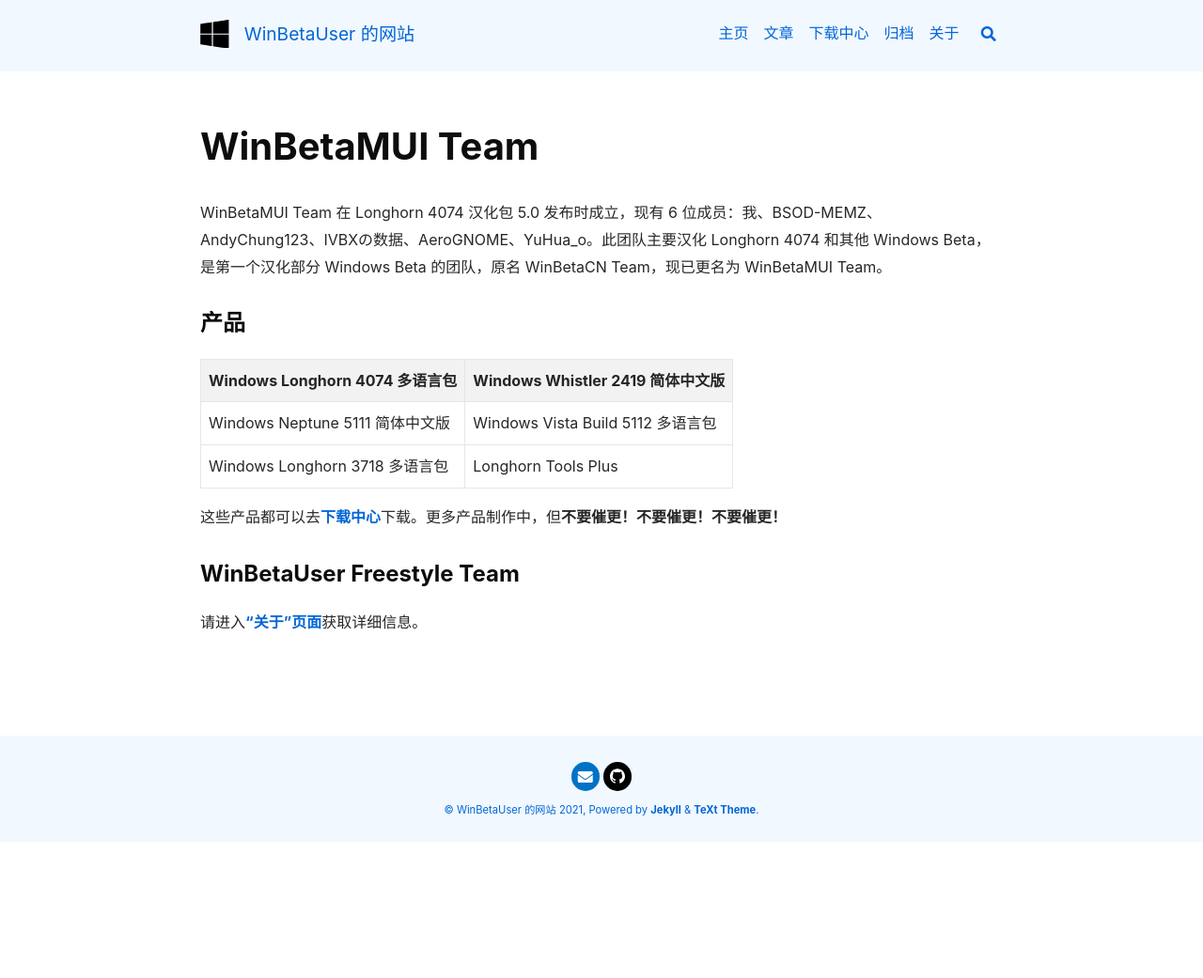
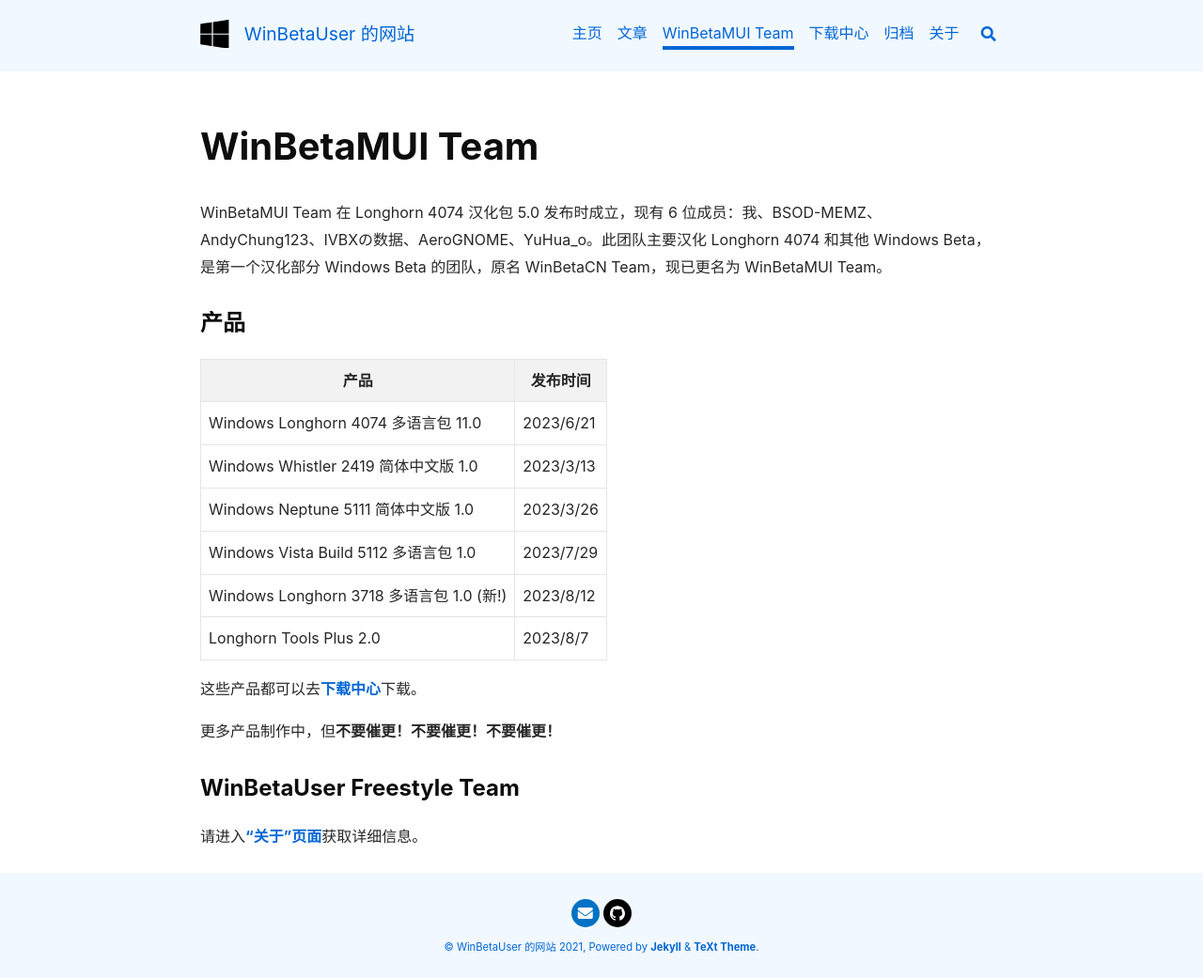
Before and after one commit to orangeZSCB/wbl2.github.io, a Jekyll site: the page built from winbetamui.md, in a window 1280 px wide, cut to the strip 104-1145 px from the top of the page. Shown: the whole strip at 94% size. Built offline with Jekyll 4.4.1, drawn with Linux system fonts in a browser that asks for light colours; nearby versions of some CDN libraries; before the commit the page ends 1000 px from its top, so only the background shows below that.

Commit message:
2212231cddecdcde

```diff
--- a/winbetamui.md
+++ b/winbetamui.md
@@ -7,12 +7,18 @@
 
 ### 产品
 
-| Windows Longhorn 4074 多语言包  | Windows Whistler 2419 简体中文版  |
-| ----------------------------------------------- | -----------------------------------------|
-| Windows Neptune 5111 简体中文版 | Windows Vista Build 5112 多语言包 |
-| Windows Longhorn 3718 多语言包  | Longhorn Tools Plus               |
+| 产品                                     | 发布时间  |
+| ---------------------------------------- | --------- |
+| Windows Longhorn 4074 多语言包 11.0      | 2023/6/21 |
+| Windows Whistler 2419 简体中文版 1.0     | 2023/3/13 |
+| Windows Neptune 5111 简体中文版 1.0      | 2023/3/26 |
+| Windows Vista Build 5112 多语言包 1.0    | 2023/7/29 |
+| Windows Longhorn 3718 多语言包 1.0 (新!) | 2023/8/12 |
+| Longhorn Tools Plus 2.0                  | 2023/8/7  |
 
-这些产品都可以去[下载中心](http://wbl2.github.io/download)下载。更多产品制作中，但**不要催更！不要催更！不要催更！**
+这些产品都可以去[下载中心](http://wbl2.github.io/download)下载。
+
+更多产品制作中，但**不要催更！不要催更！不要催更！**
 
 ### WinBetaUser Freestyle Team
 
```
Also changed, not shown: _data/navigation.yml (+9 -1 lines).
